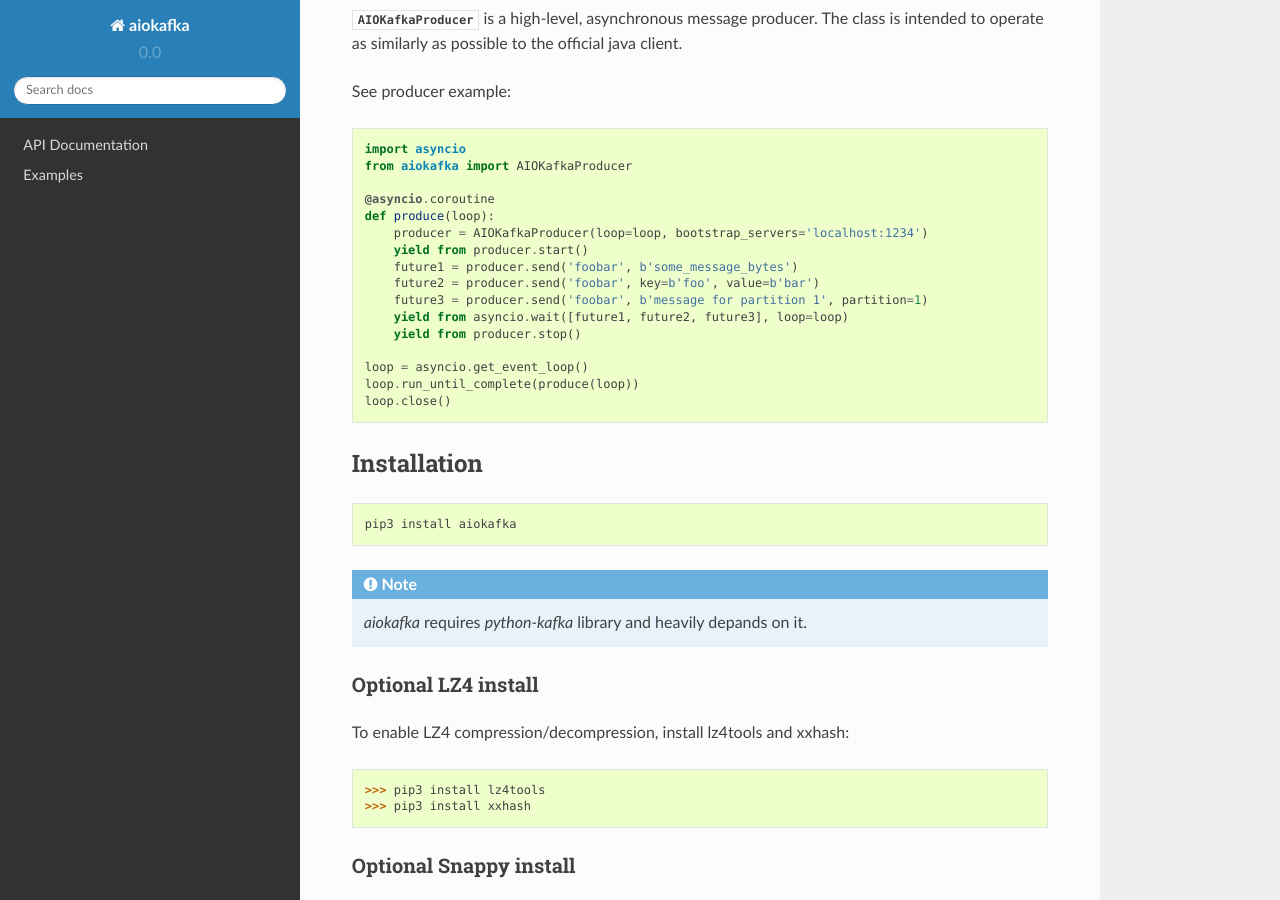
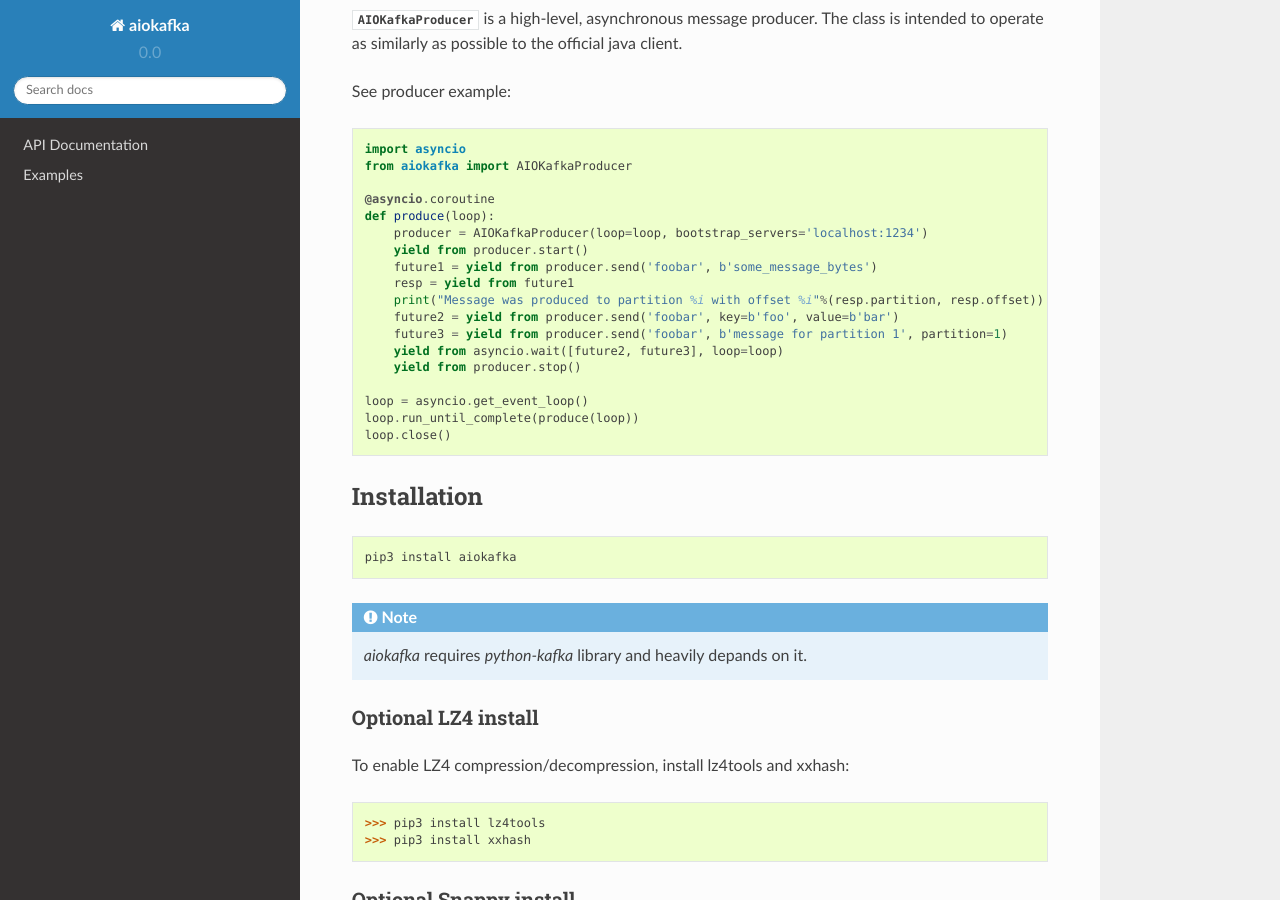
Before and after one commit to aio-libs/aiokafka, a Sphinx documentation site: the page built from docs/index.rst, in a window 1280 px wide and 900 px high, scrolled down 1075 px. Built offline with Sphinx 7.4.7 and the Read the Docs theme 2.0.0, drawn with Linux system fonts in a browser that asks for light colours.

Commit message:
fixed producer examples

```diff
--- a/docs/index.rst
+++ b/docs/index.rst
@@ -71,10 +71,12 @@ See producer example:
         def produce(loop):
             producer = AIOKafkaProducer(loop=loop, bootstrap_servers='localhost:1234')
             yield from producer.start()
-            future1 = producer.send('foobar', b'some_message_bytes')
-            future2 = producer.send('foobar', key=b'foo', value=b'bar')
-            future3 = producer.send('foobar', b'message for partition 1', partition=1)
-            yield from asyncio.wait([future1, future2, future3], loop=loop)
+            future1 = yield from producer.send('foobar', b'some_message_bytes')
+            resp = yield from future1
+            print("Message was produced to partition %i with offset %i"%(resp.partition, resp.offset))
+            future2 = yield from producer.send('foobar', key=b'foo', value=b'bar')
+            future3 = yield from producer.send('foobar', b'message for partition 1', partition=1)
+            yield from asyncio.wait([future2, future3], loop=loop)
             yield from producer.stop()
 
         loop = asyncio.get_event_loop()
```
Also changed, not shown: README.rst (+6 -4 lines).
